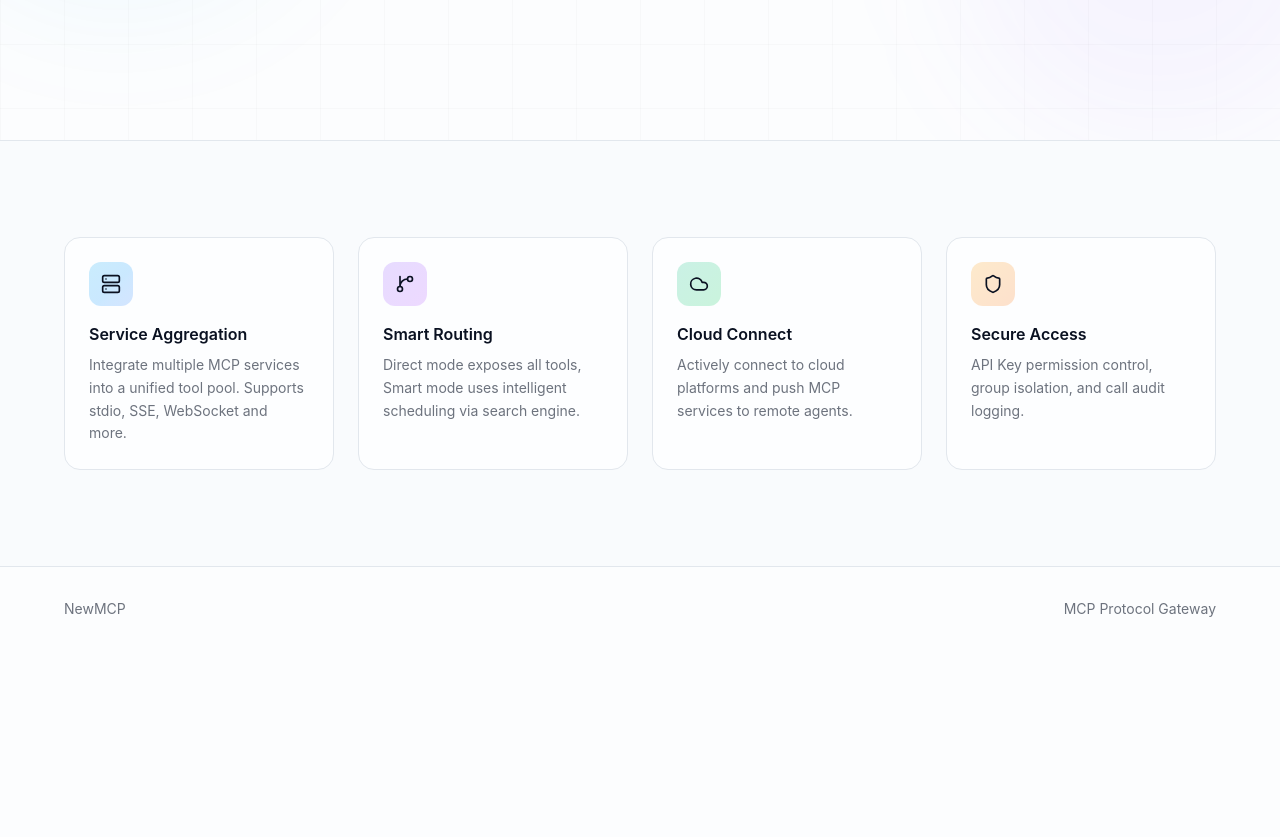
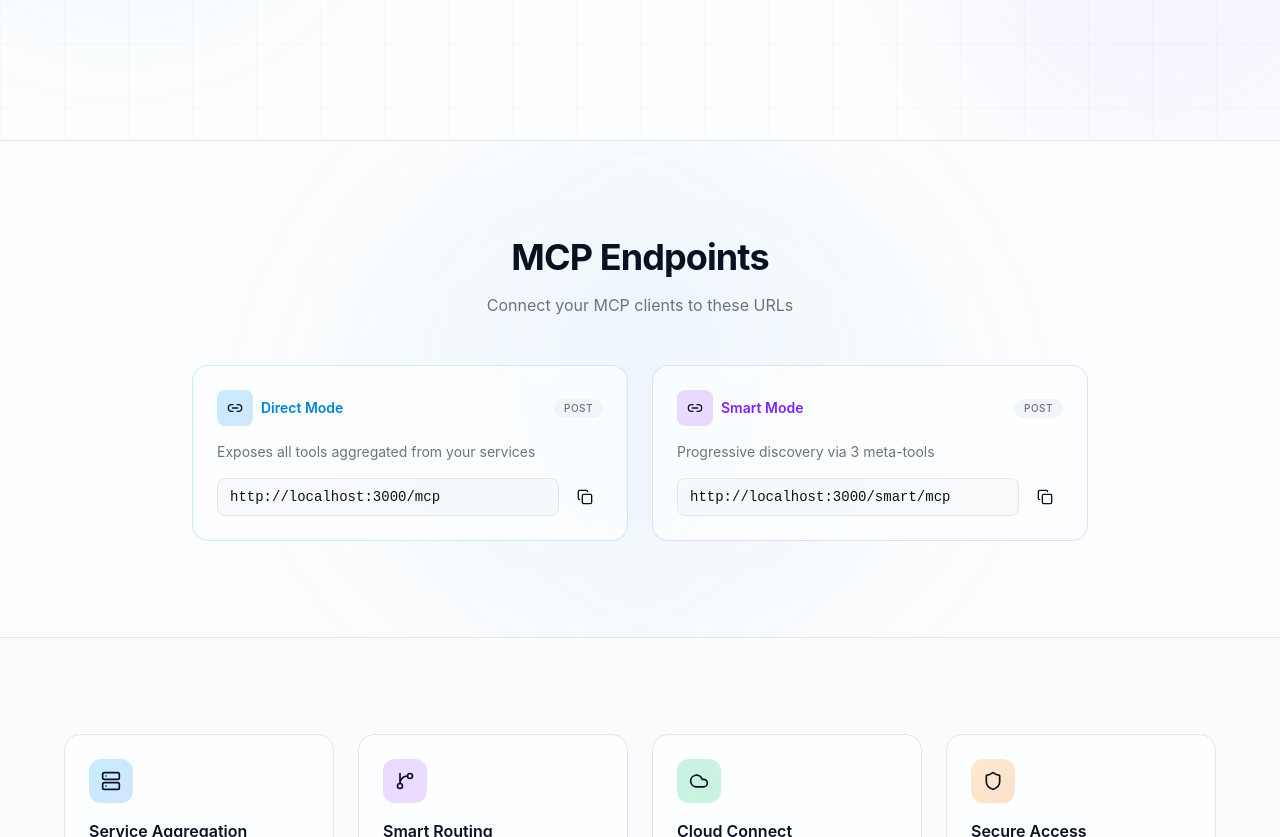
Before and after one commit to mujiajun-index/new-mcp, a React (Vite) app in the folder web/: page / in a window 1280 px wide. Shown: the part 660-1497 px from the top of the page. Before the commit the page ends 1311 px from the top, so only its background shows below. Built offline with nearby package versions, Linux system fonts and the light colour scheme; no server answers.

Commit message:
新增：首页接入端点展示

```diff
--- a/web/src/i18n/locales/en.json
+++ b/web/src/i18n/locales/en.json
@@ -85,7 +85,13 @@
     "feature3Title": "Cloud Connect",
     "feature3Desc": "Actively connect to cloud platforms and push MCP services to remote agents.",
     "feature4Title": "Secure Access",
-    "feature4Desc": "API Key permission control, group isolation, and call audit logging."
+    "feature4Desc": "API Key permission control, group isolation, and call audit logging.",
+    "endpointsTitle": "MCP Endpoints",
+    "endpointsDesc": "Connect your MCP clients to these URLs",
+    "directMode": "Direct Mode",
+    "directModeDesc": "Exposes all tools aggregated from your services",
+    "smartMode": "Smart Mode",
+    "smartModeDesc": "Progressive discovery via 3 meta-tools"
   },
   "apiKeys": {
     "title": "API Keys",
--- a/web/src/i18n/locales/zh.json
+++ b/web/src/i18n/locales/zh.json
@@ -85,7 +85,13 @@
     "feature3Title": "云端互联",
     "feature3Desc": "主动连接云平台，将 MCP 服务推送至远程 Agent，实现跨平台工具调用。",
     "feature4Title": "安全管控",
-    "feature4Desc": "API Key 权限控制、分组隔离、调用审计，确保服务访问安全可控。"
+    "feature4Desc": "API Key 权限控制、分组隔离、调用审计，确保服务访问安全可控。",
+    "endpointsTitle": "MCP 接入端点",
+    "endpointsDesc": "将 MCP 客户端连接到以下 URL",
+    "directMode": "直连模式",
+    "directModeDesc": "暴露已聚合服务的全部工具",
+    "smartMode": "智能模式",
+    "smartModeDesc": "通过 3 个元工具渐进发现"
   },
   "apiKeys": {
     "title": "API 密钥",
--- a/web/src/routes/index.tsx
+++ b/web/src/routes/index.tsx
@@ -1,7 +1,8 @@
-import { useState } from 'react'
+import { useEffect, useState } from 'react'
 import { createFileRoute, Link, useNavigate, useLocation } from '@tanstack/react-router'
 import { useTranslation } from 'react-i18next'
 import { useAuthStore } from '@/stores/auth-store'
+import { useSystemConfigStore } from '@/stores/system-config-store'
 import { useTheme } from '@/context/theme-provider'
 import { Button } from '@/components/ui/button'
 import { Avatar, AvatarFallback } from '@/components/ui/avatar'
@@ -13,7 +14,7 @@ import {
   AlertDialog, AlertDialogContent, AlertDialogHeader, AlertDialogFooter,
   AlertDialogTitle, AlertDialogDescription, AlertDialogAction, AlertDialogCancel,
 } from '@/components/ui/alert-dialog'
-import { Server, GitBranch, Cloud, Shield, ArrowRight, Zap, Moon, Sun, Monitor, Languages, LogOut, User, Check } from 'lucide-react'
+import { Server, GitBranch, Cloud, Shield, ArrowRight, Zap, Moon, Sun, Monitor, Languages, LogOut, User, Check, Copy, Link2 } from 'lucide-react'
 
 export const Route = createFileRoute('/')({
   component: LandingPage,
@@ -27,6 +28,12 @@ function LandingPage() {
   const { theme, setTheme } = useTheme()
   const isLoggedIn = !!auth.user
   const [showSignOutDialog, setShowSignOutDialog] = useState(false)
+
+  const { config: systemConfig, fetchPublicSettings } = useSystemConfigStore()
+
+  useEffect(() => {
+    fetchPublicSettings()
+  }, [fetchPublicSettings])
 
   const navItems = [
     { label: t('nav.home'), to: '/' as const },
@@ -253,6 +260,9 @@ function LandingPage() {
         </div>
       </section>
 
+      {/* Endpoints */}
+      <EndpointsSection baseUrl={systemConfig.serverAddress} />
+
       {/* Features */}
       <section className="relative border-t bg-muted/30 px-6 py-24">
         <div className="mx-auto max-w-6xl">
@@ -284,6 +294,136 @@ function LandingPage() {
   )
 }
 
+function EndpointsSection({ baseUrl }: { baseUrl: string }) {
+  const { t } = useTranslation()
+  const [copied, setCopied] = useState<string | null>(null)
+
+  const base = baseUrl.replace(/\/$/, '')
+  const endpoints = [
+    {
+      path: '/mcp',
+      mode: t('landing.directMode'),
+      desc: t('landing.directModeDesc'),
+      accent: 'from-sky-500/20 to-blue-500/20',
+      textColor: 'text-sky-600 dark:text-sky-400',
+      borderColor: 'border-sky-500/20',
+      glowColor: 'bg-sky-500/5',
+    },
+    {
+      path: '/smart/mcp',
+      mode: t('landing.smartMode'),
+      desc: t('landing.smartModeDesc'),
+      accent: 'from-violet-500/20 to-purple-500/20',
+      textColor: 'text-violet-600 dark:text-violet-400',
+      borderColor: 'border-violet-500/20',
+      glowColor: 'bg-violet-500/5',
+    },
+  ]
+
+  const handleCopy = async (url: string) => {
+    let success = false
+    try {
+      if (navigator.clipboard && window.isSecureContext) {
+        await navigator.clipboard.writeText(url)
+        success = true
+      } else {
+        // Fallback for non-secure contexts (http://), where Clipboard API is unavailable
+        const textarea = document.createElement('textarea')
+        textarea.value = url
+        textarea.style.position = 'fixed'
+        textarea.style.top = '0'
+        textarea.style.left = '0'
+        textarea.style.opacity = '0'
+        document.body.appendChild(textarea)
+        textarea.focus()
+        textarea.select()
+        success = document.execCommand('copy')
+        document.body.removeChild(textarea)
+      }
+    } catch {
+      success = false
+    }
+    if (success) {
+      setCopied(url)
+      setTimeout(() => setCopied(null), 2000)
+    }
+  }
+
+  return (
+    <section className="relative overflow-hidden border-t px-6 py-24">
+      {/* Background decoration */}
+      <div className="pointer-events-none absolute inset-0 overflow-hidden">
+        <div className="absolute top-1/2 left-1/4 -translate-y-1/2 h-[500px] w-[500px] rounded-full bg-ring/3 blur-3xl" />
+        <div className="absolute top-1/2 right-1/4 -translate-y-1/2 h-[500px] w-[500px] rounded-full bg-ring/3 blur-3xl" />
+      </div>
+
+      <div className="relative z-10 mx-auto max-w-4xl">
+        <div className="mb-12 text-center">
+          <h2 className="text-3xl font-bold tracking-tight sm:text-4xl">
+            {t('landing.endpointsTitle')}
+          </h2>
+          <p className="mx-auto mt-4 max-w-xl text-base text-muted-foreground">
+            {t('landing.endpointsDesc')}
+          </p>
+        </div>
+
+        <div className="grid gap-6 sm:grid-cols-2">
+          {endpoints.map((ep, i) => {
+            const url = `${base}${ep.path}`
+            const isCopied = copied === url
+            return (
+              <div
+                key={ep.path}
+                className={cn(
+                  'group relative rounded-2xl border bg-card/80 p-6 backdrop-blur transition-all duration-300',
+                  'hover:border-ring/20 hover:shadow-lg hover:shadow-ring/5',
+                  ep.borderColor,
+                )}
+                style={{ animationDelay: `${i * 120}ms` }}
+              >
+                <div className={cn('absolute -inset-px rounded-2xl opacity-0 transition-opacity duration-500 group-hover:opacity-100', ep.glowColor)} />
+                <div className="relative z-10">
+                  <div className="mb-4 flex items-center justify-between">
+                    <div className="flex items-center gap-2">
+                      <div className={cn('flex h-9 w-9 items-center justify-center rounded-lg bg-gradient-to-br', ep.accent)}>
+                        <Link2 className="h-4 w-4" />
+                      </div>
+                      <span className={cn('text-sm font-semibold', ep.textColor)}>{ep.mode}</span>
+                    </div>
+                    <span className="rounded-full bg-muted px-2.5 py-0.5 text-[10px] font-medium uppercase tracking-wider text-muted-foreground">
+                      POST
+                    </span>
+                  </div>
+
+                  <p className="mb-4 text-sm text-muted-foreground">{ep.desc}</p>
+
+                  <div className="flex items-center gap-2">
+                    <div className="flex-1 overflow-hidden rounded-lg border bg-muted/50 px-3 py-2">
+                      <code className="block truncate text-sm font-mono text-foreground">{url}</code>
+                    </div>
+                    <Button
+                      variant="ghost"
+                      size="icon"
+                      className={cn(
+                        'h-9 w-9 shrink-0 cursor-pointer transition-colors',
+                        isCopied && 'text-emerald-600 dark:text-emerald-400',
+                      )}
+                      onClick={() => handleCopy(url)}
+                      title={isCopied ? t('common.copied') : t('common.copy')}
+                    >
+                      {isCopied ? <Check className="h-4 w-4" /> : <Copy className="h-4 w-4" />}
+                    </Button>
+                  </div>
+                </div>
+              </div>
+            )
+          })}
+        </div>
+      </div>
+    </section>
+  )
+}
+
 function cn(...classes: (string | undefined | false)[]) {
   return classes.filter(Boolean).join(' ')
 }
--- a/web/src/stores/system-config-store.ts
+++ b/web/src/stores/system-config-store.ts
@@ -1,23 +1,46 @@
 import { create } from 'zustand'
 import { persist } from 'zustand/middleware'
+import { api } from '@/lib/api'
 
 interface SystemConfig {
   systemName: string
+  serverAddress: string
 }
 
 interface SystemConfigState {
   config: SystemConfig
   setConfig: (config: Partial<SystemConfig>) => void
+  fetchPublicSettings: () => Promise<void>
 }
 
 export const useSystemConfigStore = create<SystemConfigState>()(
   persist(
     (set) => ({
-      config: { systemName: 'NewMCP' },
+      config: {
+        systemName: 'NewMCP',
+        serverAddress: 'http://localhost:3000',
+      },
       setConfig: (partial) =>
         set((state) => ({
           config: { ...state.config, ...partial },
         })),
+      fetchPublicSettings: async () => {
+        try {
+          const res = await api.get('/settings/public', { skipErrorHandler: true } as any)
+          const data = res.data?.data || {}
+          if (data.SystemName || data.ServerAddress) {
+            set((state) => ({
+              config: {
+                ...state.config,
+                systemName: data.SystemName || state.config.systemName,
+                serverAddress: data.ServerAddress || state.config.serverAddress,
+              },
+            }))
+          }
+        } catch {
+          // silently fallback to persisted / default values
+        }
+      },
     }),
     { name: 'newmcp-system-config' }
   )
--- a/web/src/styles/index.css
+++ b/web/src/styles/index.css
@@ -40,6 +40,7 @@
   --radius: 0.625rem;
 
   --font-sans: "Public Sans Variable", "Inter", ui-sans-serif, system-ui, sans-serif;
+  --font-mono: "JetBrains Mono Variable", "Fira Code", "Cascadia Code", ui-monospace, monospace;
 
   --animate-appear: appear 0.5s cubic-bezier(0.16, 1, 0.3, 1) forwards;
   --animate-slide-up: slide-up 0.3s cubic-bezier(0.16, 1, 0.3, 1) forwards;
@@ -106,6 +107,8 @@
   --color-chart-3: oklch(0.76 0.16 50);
   --color-chart-4: oklch(0.73 0.15 310);
   --color-chart-5: oklch(0.78 0.13 20);
+
+  --font-mono: "JetBrains Mono Variable", "Fira Code", "Cascadia Code", ui-monospace, monospace;
 }
 
 @layer utilities {
```
Also changed, not shown: 1 other file (tests, documents, lock files or other folders).
